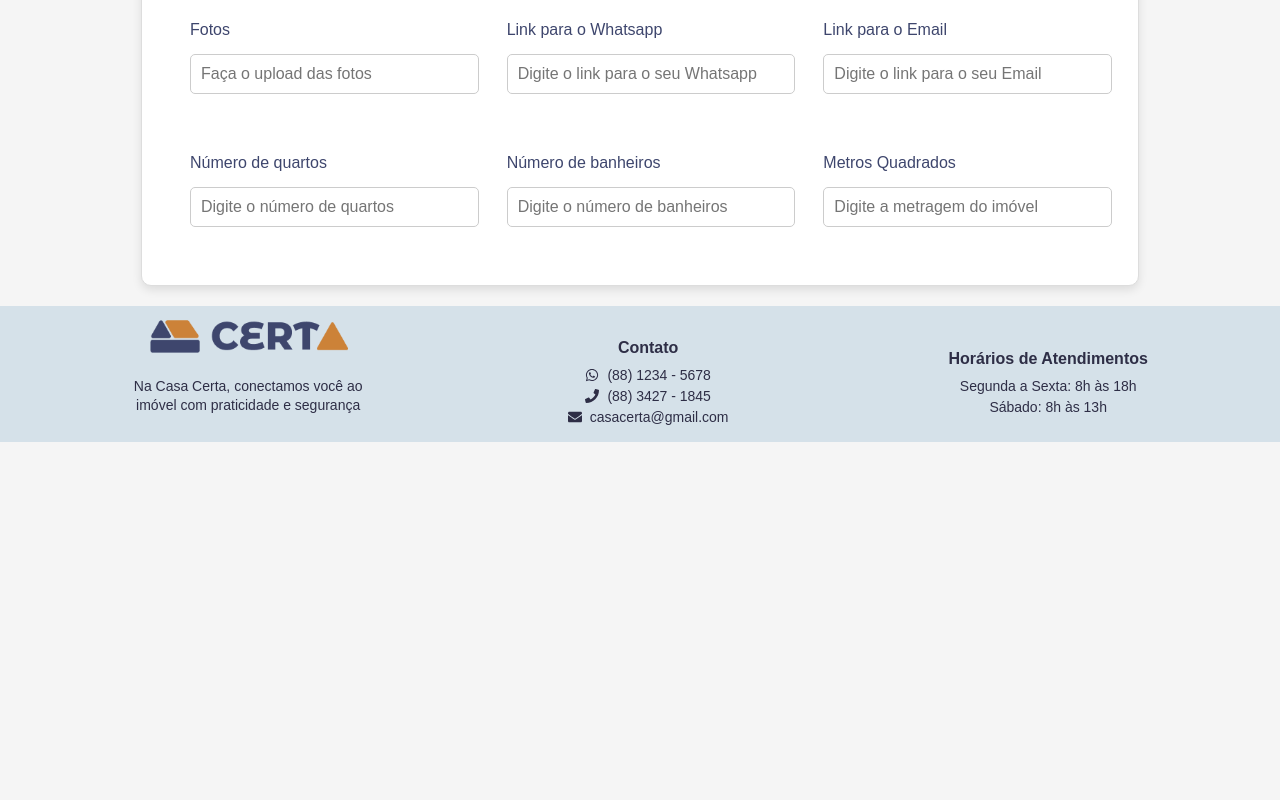
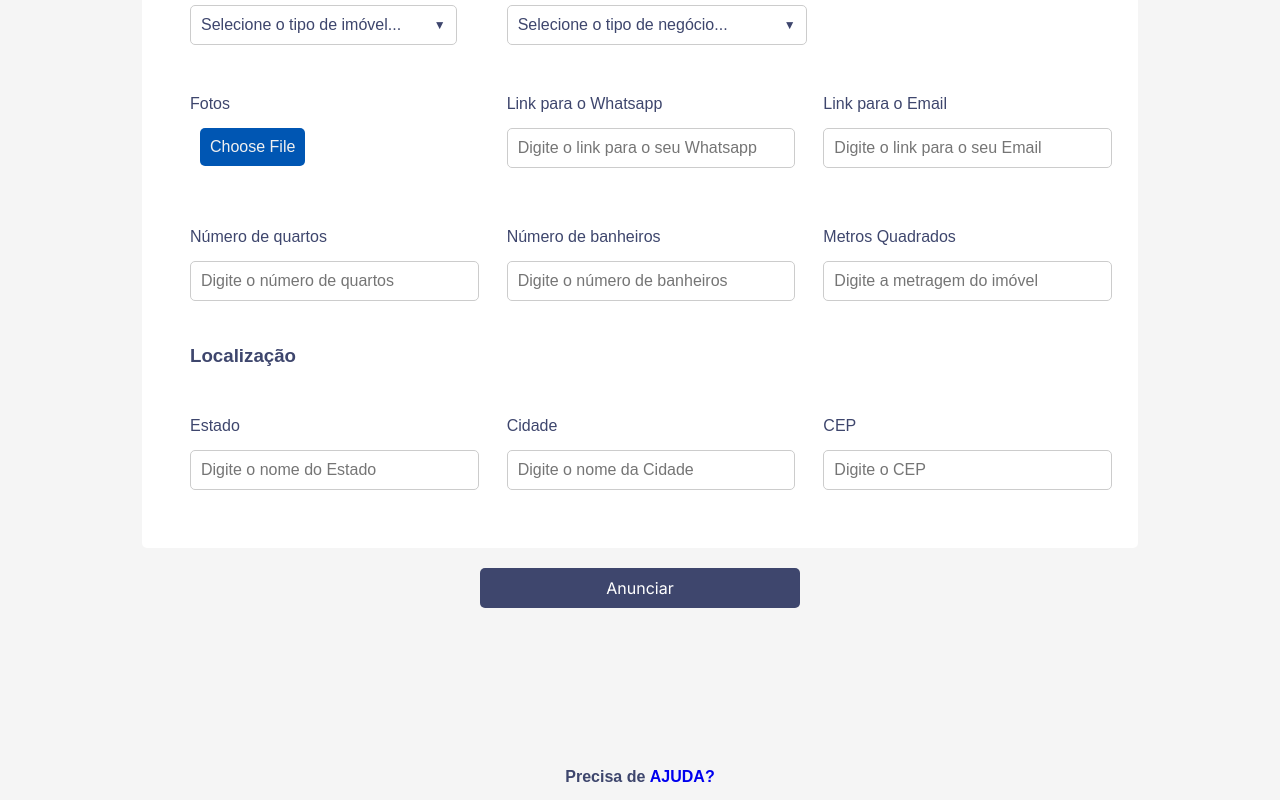
Before and after one commit to Yann-Uchoa5/front-imoveis, a React (Create React App) app: page /cadastrar_imovel in a window 1280 px wide. Shown: the part 760-1560 px from the top of the page. Before the commit the page ends 1202 px from the top, so only its background shows below. Built offline with nearby package versions, Linux system fonts and the light colour scheme.

Commit message:
feat: finalizando a parte visual da página de anunciar imóveis

```diff
--- a/src/pages/CadastroImovelPage/CadastroImovel.css
+++ b/src/pages/CadastroImovelPage/CadastroImovel.css
@@ -34,14 +34,37 @@ body {
 .imovel_formulario {
   max-width: 900px; /* Aumentei a largura para 3 colunas */
   width: 100%;
-  padding: 3rem;
-  border: 1px solid #ddd;
-  border-radius: 10px;
+  padding: 2rem 3rem 1rem 3rem;
+  border: 1px 1px 0 1px solid #ddd;
+  border-radius: 5px 5px 0 0;
   background-color: #fff;
-  box-shadow: 0 4px 10px rgba(0, 0, 0, 0.1);
+  box-shadow: 0 4px 0 0 rgba(0, 0, 0, 0.1);
   display: grid;
   grid-template-columns: repeat(3, 1fr); /* Três colunas */
   gap: 50px; /* Espaço entre os itens */
+}
+
+.imovel_formulario h3 {
+  grid-column: span 3;
+  margin-bottom: 0;
+}
+
+.imovel_formulario-localizacao {
+  max-width: 900px; /* Aumentei a largura para 3 colunas */
+  width: 100%;
+  padding: 0 3rem 3rem 3rem;
+  border: 0 1px 1px 1px solid #ddd;
+  border-radius: 0px 0px 5px 5px;
+  background-color: #fff;
+
+  display: grid;
+  grid-template-columns: repeat(3, 1fr); /* Três colunas */
+  gap: 50px; /* Espaço entre os itens */
+}
+
+.imovel_formulario-localizacao h3 {
+  grid-column: span 3;
+  margin-bottom: 0;
 }
 
 /* Estilo para os grupos de formulário */
@@ -62,6 +85,19 @@ body {
   color: #3e466d;
 }
 
+.formulario_botao {
+  width: 25%;
+}
+
+.imovel_ajuda {
+  margin-top: 10rem;
+}
+
+.imovel_ajuda a {
+  font-weight: 600;
+  text-decoration: none;
+}
+
 Footer {
   margin-top: auto;
 }
--- a/src/pages/CadastroImovelPage/CadastroImovel.js
+++ b/src/pages/CadastroImovelPage/CadastroImovel.js
@@ -3,6 +3,7 @@ import WomanBanner from "../../components/WomanBanner/WomanBanner";
 import Footer from "../../components/Footer/Footer";
 import FormInput from "../../components/FormInput/FormInput";
 import CustomSelect from "../../components/CustomSelect/CustomSelect";
+import Button from "../../components/Button/Button";
 import "./CadastroImovel.css";
 import { useState } from "react";
 
@@ -37,6 +38,7 @@ const Cadastro_imovel = () => {
       <section className="imovel_cadastro">
         <h2>Insira os dados para anunciar o seu imóvel</h2>
         <div className="imovel_formulario">
+          <h3>Imóvel</h3>
           {/* Primeira linha: dois campos nas duas primeiras colunas */}
           <div className="form-group ">
             <label>Tipo de imóvel</label>
@@ -57,9 +59,10 @@ const Cadastro_imovel = () => {
           <div className="form-group">
             <label>Fotos</label>
             <FormInput
-              type="text"
+              type="file"
               placeholder="Faça o upload das fotos"
               required
+              id="file-input"
             />
           </div>
           <div className="form-group">
@@ -105,6 +108,37 @@ const Cadastro_imovel = () => {
             />
           </div>
         </div>
+        <div className="imovel_formulario-localizacao">
+          <h3>Localização</h3>
+          <div className="form-group ">
+            <label>Estado</label>
+            <FormInput
+              type="text"
+              placeholder="Digite o nome do Estado"
+              required
+            />
+          </div>
+          <div className="form-group">
+            <label>Cidade</label>
+            <FormInput
+              type="text"
+              placeholder="Digite o nome da Cidade"
+              required
+            />
+          </div>
+          <div className="form-group">
+            <label>CEP</label>
+            <FormInput type="number" placeholder="Digite o CEP" required />
+          </div>
+        </div>
+        <div className="formulario_botao">
+          <Button>Anunciar</Button>
+        </div>
+        <div>
+          <h4 className="imovel_ajuda">
+            Precisa de <a href="#ajuda">AJUDA?</a>
+          </h4>
+        </div>
       </section>
       <Footer />
     </div>
```
